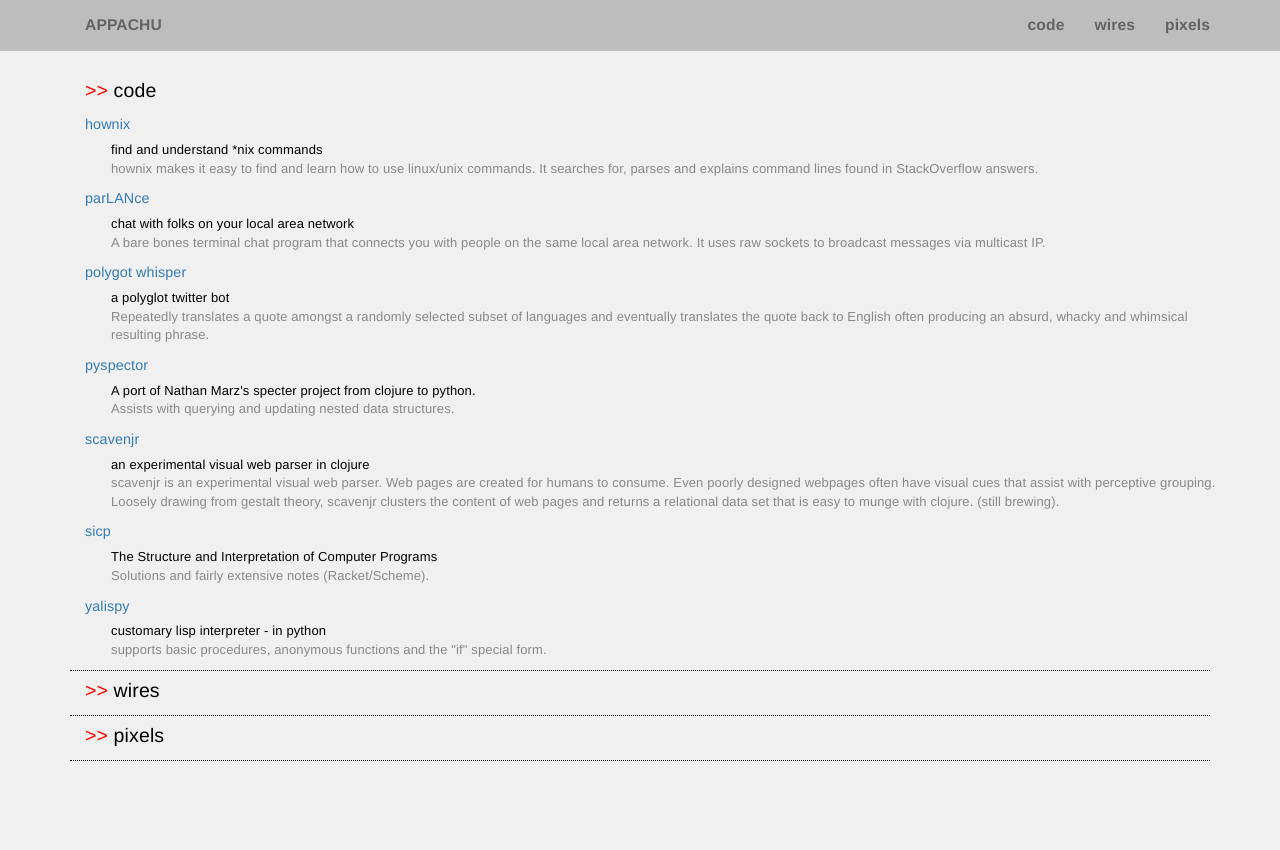
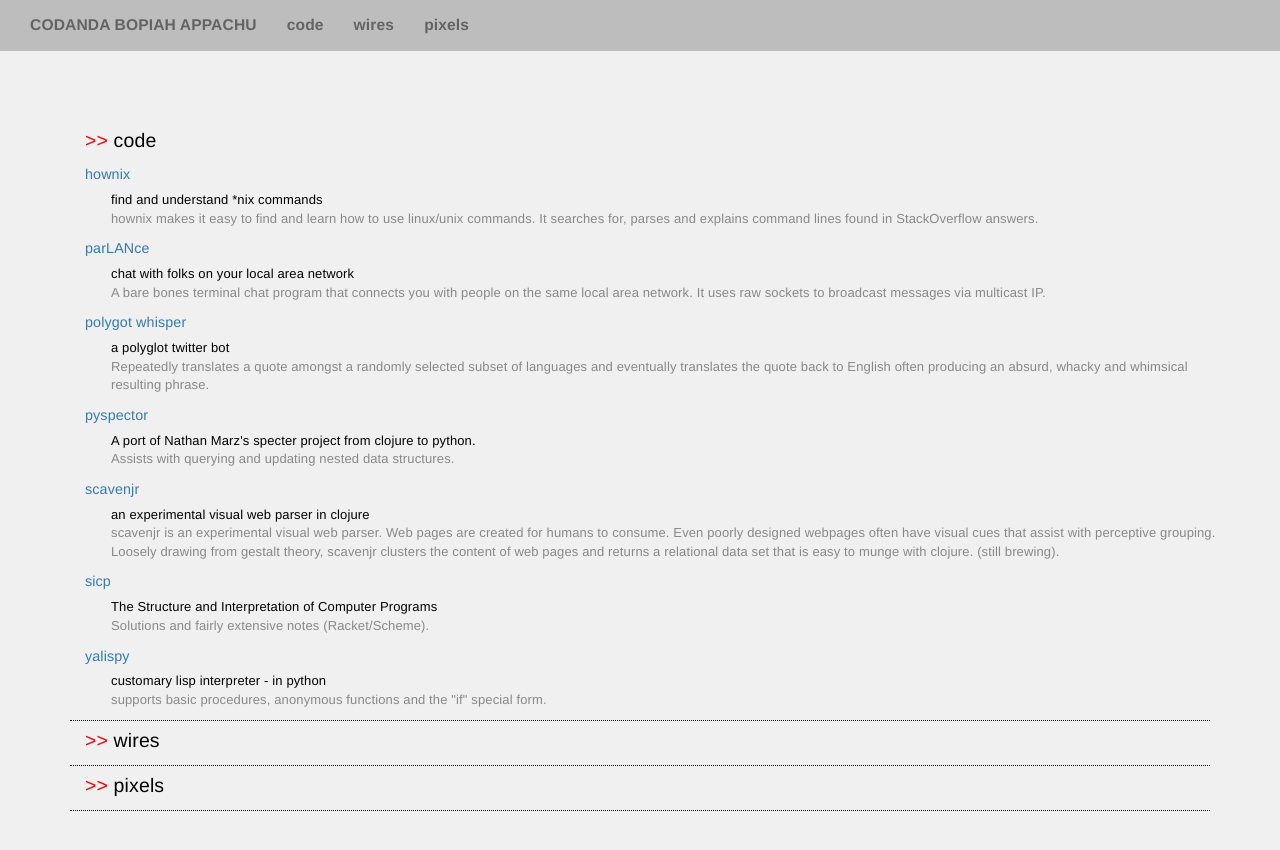
Before and after one commit to cappachu/cappachu.github.io, a Jekyll site: the page built from index.md, in a window 1280 px wide. Shown: the top 850 px of the page. Built offline with Jekyll 4.4.1, drawn with Linux system fonts in a browser that asks for light colours.

Commit message:
mobile compatible navbar

```diff
--- a/_includes/header.html
+++ b/_includes/header.html
@@ -1,16 +1,18 @@
+<nav class="navbar navbar-fixed-top">
+  <div class="container-fluid">
 
-<nav class="navbar navbar-fixed-top">
-  <div class="container">
-    <div>
       <ul class="nav navbar-nav">
-        <li><a href="#">APPACHU</a></li>
+        <li><a href="#">CODANDA BOPIAH APPACHU</a></li>
       </ul>
-      <ul class="nav navbar-nav navbar-right">
-        <!-- link top of page -->
+
+      <!-- <ul class="nav navbar-nav navbar-right"> -->
+      <ul class="nav navbar-nav">
         <li><a href="#">code</a></li>
-        <li><a href="#">wires</a></li>
+        <li><a href="#wires">wires</a></li>
         <li><a href="#pixels">pixels</a></li>
       </ul>
-    </div>
+
+
+
   </div>
 </nav>
--- a/css/styles.css
+++ b/css/styles.css
@@ -17,6 +17,10 @@
     font-size: 1.2em;
 }
 
+.nav li {
+    display: inline-block;
+}
+
 .nav li a:link, .nav li a:visited, .nav li a:active{
     color: #636363;
     background-color: #bdbdbd;
@@ -28,10 +32,11 @@
     color: black;
 }
 
+
 .page-content {
     /* below navbar */
     /*margin-top: 4em;*/
-    padding-top: 70px;
+    padding-top: 120px;
 }
 
 
```
